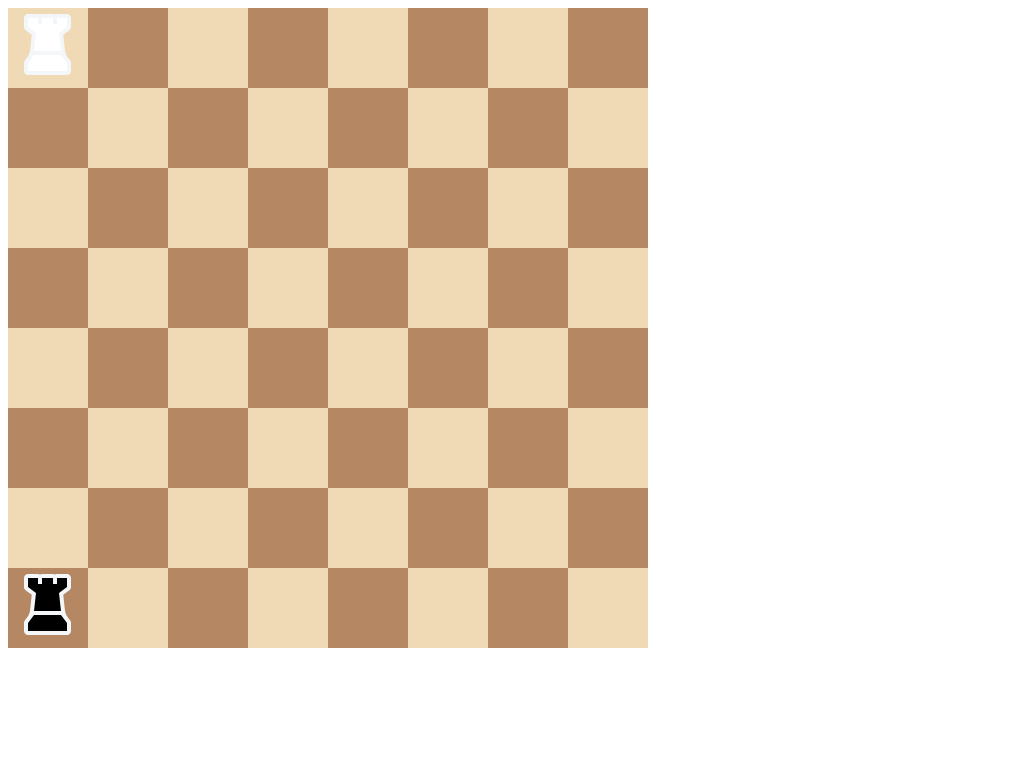
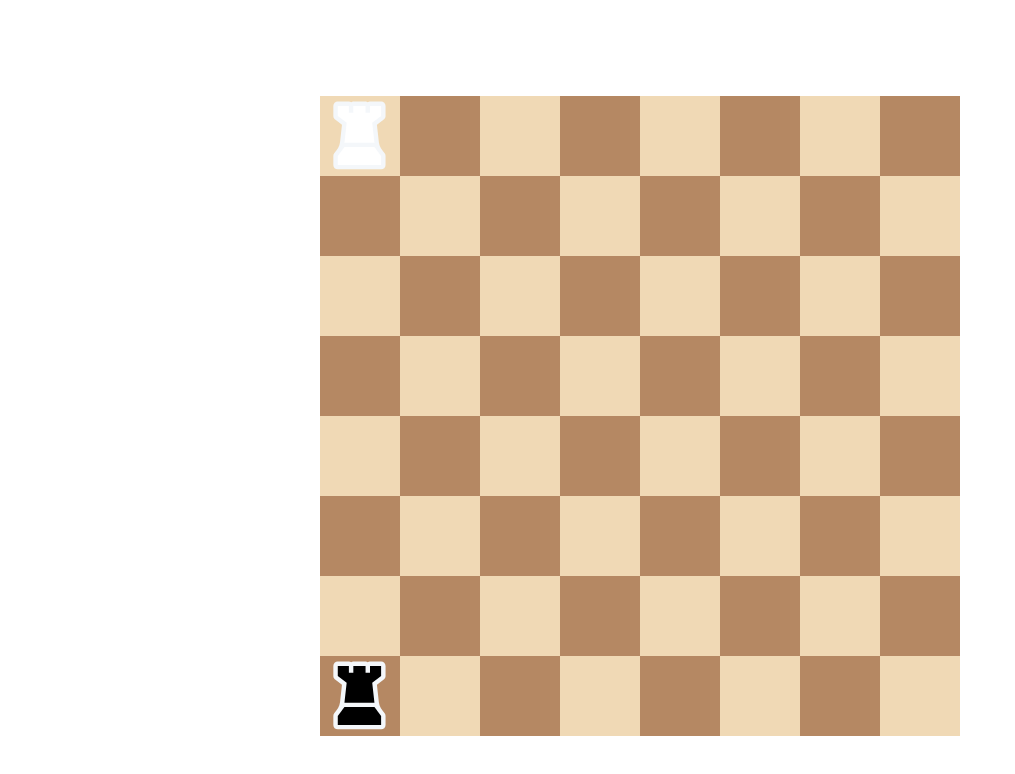
Before and after one commit to avarlamova/chessboard, a Vue app: page / in a window 1280 px wide. Shown: the top 774 px of the page, without its empty margins (0-1015 px from the left). Built offline with nearby package versions, Linux system fonts and the light colour scheme.

Commit message:
add media queries

```diff
--- a/src/App.vue
+++ b/src/App.vue
@@ -1,5 +1,5 @@
 <template>
-  <div @dragover="allowDrop" @drop="onDrop">
+  <div class="board" @dragover="allowDrop" @drop="onDrop">
     <div v-for="row in 8" :key="row" class="row">
       <div v-for="col in 8" :key="col">
         <Cell
@@ -17,7 +17,6 @@
 
 <script>
 import Cell from "./components/Cell.vue";
-
 export default {
   name: "App",
   components: {
@@ -86,37 +85,22 @@ export default {
 </script>
 
 <style>
-#app {
-  font-family: Avenir, Helvetica, Arial, sans-serif;
-  -webkit-font-smoothing: antialiased;
-  -moz-osx-font-smoothing: grayscale;
-  text-align: center;
-  color: #2c3e50;
-  margin: 0 auto;
-}
-.chessboard {
+.board {
   display: flex;
   flex-wrap: wrap;
-  width: 640px;
-  height: 640px;
+  margin: 6rem auto;
 }
 
 .row {
   display: flex;
   flex-wrap: wrap;
-  width: 100%;
-  height: 80px;
 }
 
-.cell {
+/* .cell {
   display: flex;
   align-items: center;
   justify-content: center;
-  width: 80px;
-  height: 80px;
-  font-size: 30px;
-  font-weight: bold;
-}
+} */
 .cell-white {
   background-color: #f0d9b5;
 }
@@ -125,15 +109,25 @@ export default {
   background-color: #b58863;
 }
 
-.cell {
-  background-color: #b58863;
-
-  display: flex;
-  align-items: center;
-  justify-content: center;
-  width: 80px;
-  height: 80px;
-  font-size: 30px;
-  font-weight: bold;
+/* 390х844 */
+@media (min-width: 390px) {
+  .board {
+    width: 320px;
+    height: 320px;
+  }
+}
+/* 800х600 */
+@media (min-width: 800px) {
+  .board {
+    width: 640px;
+    height: 640px;
+  }
+}
+/* 1920х1080 */
+@media (min-width: 1920px) {
+  .board {
+    width: 800px;
+    height: 800px;
+  }
 }
 </style>
--- a/src/components/Cell.vue
+++ b/src/components/Cell.vue
@@ -70,10 +70,32 @@ export default {
 }
 
 .cell {
-  width: 80px;
-  height: 80px;
+  width: 20px;
+  height: 20px;
 }
 .cell-black {
   background-color: #b58863;
 }
+
+/* 390х844 */
+@media (min-width: 390px) {
+  .cell {
+    width: 40px;
+    height: 40px;
+  }
+}
+
+@media (min-width: 800px) {
+  .cell {
+    width: 80px;
+    height: 80px;
+  }
+}
+
+@media (min-width: 1920px) {
+  .cell {
+    width: 100px;
+    height: 100px;
+  }
+}
 </style>
--- a/src/components/Rook.vue
+++ b/src/components/Rook.vue
@@ -22,7 +22,7 @@ export default {
     },
     id: {
       required: true,
-      type: Number,
+      type: String,
     },
   },
 
@@ -30,47 +30,38 @@ export default {
     onDragStart(id) {
       this.$emit("onDragged", id);
     },
-    onMouseDown(event) {
-      event.preventDefault();
-      this.isDragging = true;
-      this.originalX = event.clientX;
-      this.originalY = event.clientY;
-      document.addEventListener("mousemove", this.onMouseMove);
-      document.addEventListener("mouseup", this.onMouseUp);
-    },
-    onMouseMove(event) {
-      if (this.isDragging) {
-        this.currentX = event.clientX - this.originalX;
-        this.currentY = event.clientY - this.originalY;
-        this.xOffset = this.position.left + this.currentX;
-        this.yOffset = this.position.top + this.currentY;
-        this.$refs.rook.style.top = `${this.yOffset}px`;
-        this.$refs.rook.style.left = `${this.xOffset}px`;
-      }
-    },
-    onMouseUp() {
-      this.isDragging = false;
-      document.removeEventListener("mousemove", this.onMouseMove);
-      document.removeEventListener("mouseup", this.onMouseUp);
-      const newPosition = {
-        top: `${this.yOffset}px`,
-        left: `${this.xOffset}px`,
-      };
-      this.$emit("onMove", newPosition);
-    },
   },
 };
 </script>
 
-<!-- Add "scoped" attribute to limit CSS to this component only -->
 <style scoped>
-/* div {
-  background-color: v-bind(color);
-} */
 .rook {
   transform: translate(0, 0);
 }
+
 svg {
   color: v-bind(color);
 }
+
+/* 390х844 */
+@media (min-width: 390px) {
+  svg {
+    width: 40px;
+    height: 40px;
+  }
+}
+/* 800х600 */
+@media (min-width: 800px) {
+  svg {
+    width: 80px;
+    height: 80px;
+  }
+}
+/* 1920х1080 */
+@media (min-width: 1920px) {
+  svg {
+    width: 100px;
+    height: 100px;
+  }
+}
 </style>
```
Also changed, not shown: 1 other file (tests, documents, lock files or other folders).
